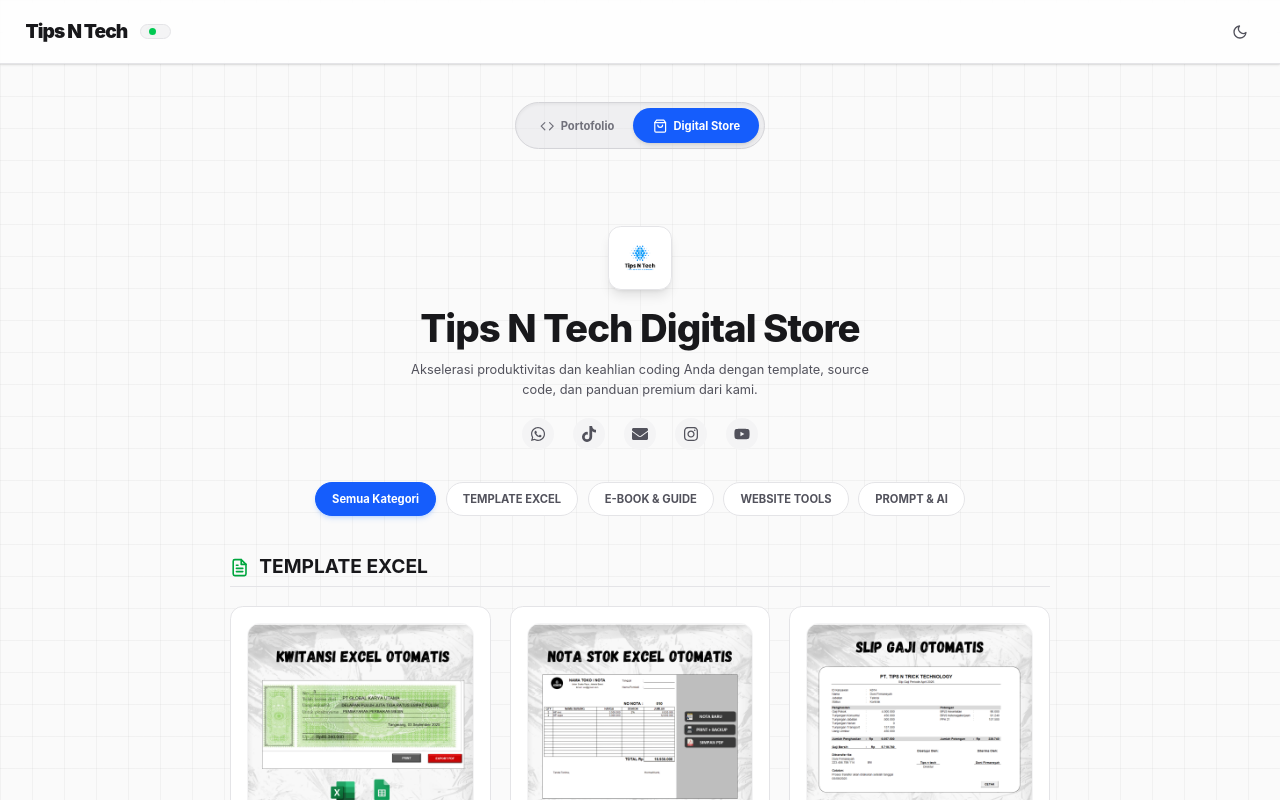
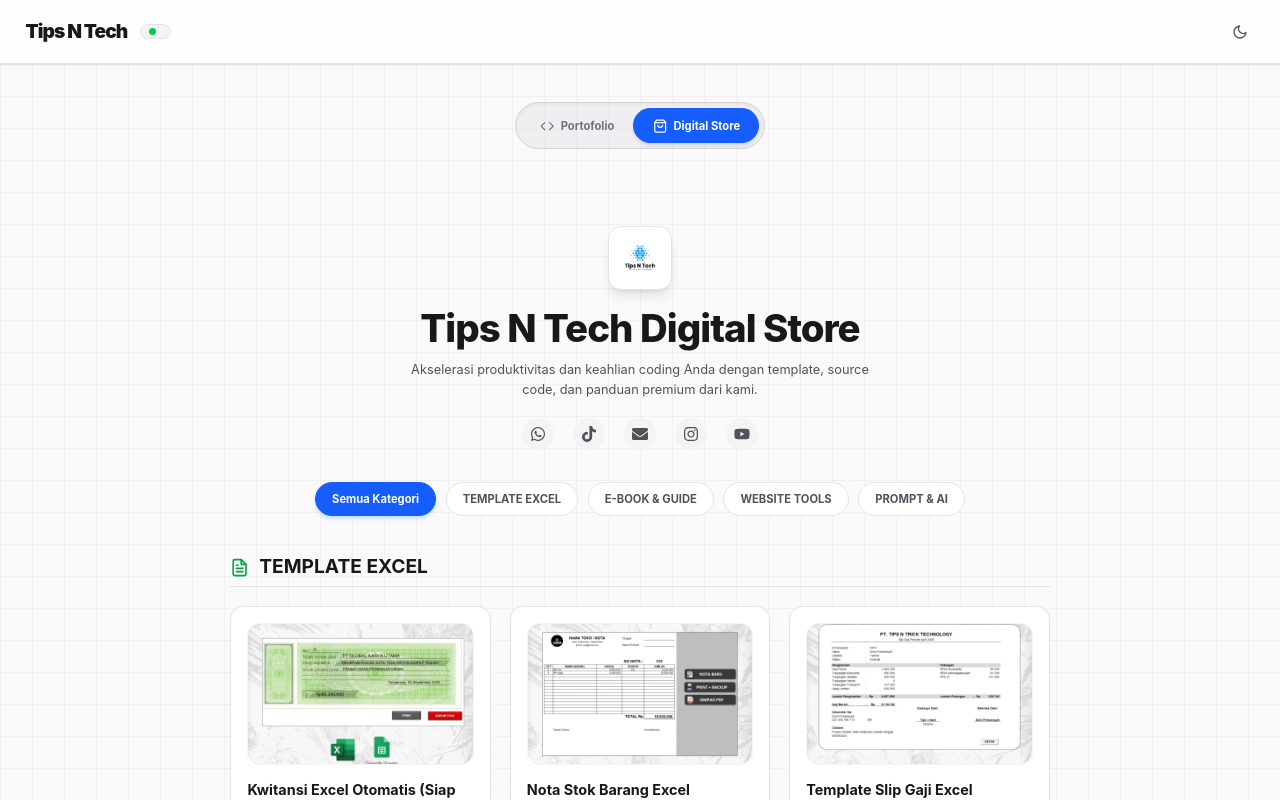
Before and after one commit to yahyamuhaimin7766/web-portfolio-reactjs, a React (Vite) app: page / in a window 1280 px wide. Both pictures are taken after a click on the button "Digital Store". Shown: the top 800 px of the page. Built offline with nearby package versions, Linux system fonts and the light colour scheme.

Commit message:
revisi path routing menjadi absolute path

```diff
--- a/src/components/Hero.jsx
+++ b/src/components/Hero.jsx
@@ -1,11 +1,10 @@
 import { useState, useEffect } from "react";
 import { motion, AnimatePresence } from "framer-motion";
-// FiSun dan FiMoon sudah dihapus dari sini
 import { FiCode, FiShoppingBag, FiArrowRight, FiFileText, FiBook, FiLayout, FiTerminal } from "react-icons/fi";
 import { FaGithub, FaTiktok, FaWhatsapp, FaEnvelope, FaInstagram, FaYoutube } from "react-icons/fa";
 
 // ==========================================================
-// DATA PRODUK
+// DATA PRODUK (Path gambar telah diubah dari ./ menjadi /)
 // ==========================================================
 const digitalProducts = [
   {
@@ -18,7 +17,7 @@
         desc: "Template kwitansi otomatis berbasis Excel yang memudahkan pembuatan kwitansi secara cepat, rapi, dan profesional. Cukup input data, kwitansi langsung terisi dan siap dicetak atau disimpan sebagai PDF.",
         price: "Rp 14.700",
         oldPrice: "Rp 49.800",
-        img: "./digital-store/kwitansi.png",
+        img: "/digital-store/kwitansi.png", // PERBAIKAN: Hapus titik
         link: "https://lynk.id/tipsntech/d1gro1nwo6v4",
       },
       {
@@ -26,7 +25,7 @@
         desc: "Nota Stok Barang Excel Otomatis untuk membantu pencatatan barang masuk dan keluar secara lebih cepat, rapi, dan akurat.",
         price: "Rp 14.900",
         oldPrice: "Rp 49.800",
-        img: "./digital-store/nota.png",
+        img: "/digital-store/nota.png", // PERBAIKAN: Hapus titik
         link: "https://lynk.id/tipsntech/lve9wwvew5oo",
       },
       {
@@ -34,7 +33,7 @@
         desc: "Butuh cara cepat dan profesional untuk membuat slip gaji karyawan? Template ini adalah solusi praktis untuk kamu yang ingin proses payroll lebih efisien tanpa ribet.",
         price: "Rp 14.900",
         oldPrice: "Rp 49.800",
-        img: "./digital-store/slipgaji.png",
+        img: "/digital-store/slipgaji.png", // PERBAIKAN: Hapus titik
         link: "https://lynk.id/tipsntech/pql08m1el03p",
       },
     ],
@@ -49,7 +48,7 @@
         desc: "E-book ini membahas langkah demi langkah cara membuat video animasi menarik dengan memanfaatkan AI gratis yang mudah digunakan.",
         price: "Rp 39.800",
         oldPrice: "Rp 150.000",
-        img: "./digital-store/ebook-animasi-comp.png",
+        img: "/digital-store/ebook-animasi-comp.png", // PERBAIKAN: Hapus titik
         link: "https://lynk.id/tipsntech/z9qrmy151gz5",
       },
     ],
@@ -64,7 +63,7 @@
         desc: "SITATIB, sebuah aplikasi web lengkap yang dibangun dengan teknologi terbaru untuk membantu sekolah Anda mengelola data tata tertib secara profesional, cepat, dan akurat.",
         price: "Rp 49.800",
         oldPrice: "Rp 250.000",
-        img: "./projects-picture/logo-projects2.png",
+        img: "/projects-picture/logo-projects2.png", // PERBAIKAN: Hapus titik
         link: "https://lynk.id/tipsntech/yzlk1o3lwdol",
       },
       {
@@ -72,7 +71,7 @@
         desc: "Membantu Anda mengatur data siswa, mengisi absensi harian, merekap data secara otomatis, hingga ekspor laporan dalam format PDF dan Excel.",
         price: "Rp 24.800",
         oldPrice: "Rp 59.900",
-        img: "./digital-store/absensi-digital1.png",
+        img: "/digital-store/absensi-digital1.png", // PERBAIKAN: Hapus titik
         link: "https://lynk.id/tipsntech/o1wyjq0kkz98",
       },
       {
@@ -80,7 +79,7 @@
         desc: "Membantu Anda mengatur data siswa, mengisi absensi harian, merekap data secara otomatis, hingga ekspor laporan dalam format PDF dan Excel.",
         price: "Rp 24.800",
         oldPrice: "Rp 59.900",
-        img: "./digital-store/absensi-digital2.png",
+        img: "/digital-store/absensi-digital2.png", // PERBAIKAN: Hapus titik
         link: "https://lynk.id/tipsntech/z8ygzn23pr02",
       },
       {
@@ -88,7 +87,7 @@
         desc: "Catat kegiatan mengajar Anda lebih cepat, rapi, & profesional langsung dari laptop — tanpa internet dan harga terjangkau khusus untuk kalangan Guru, Dosen dan Pengajar lainnya",
         price: "Rp 19.800",
         oldPrice: "Rp 55.000",
-        img: "./digital-store/jurnal-mengajar.png",
+        img: "/digital-store/jurnal-mengajar.png", // PERBAIKAN: Hapus titik
         link: "https://lynk.id/tipsntech/j4w8x7xop249",
       },
       {
@@ -96,7 +95,7 @@
         desc: "Solusi manajemen nilai yang dirancang untuk meningkatkan produktivitas guru. Kelola seluruh data penilaian siswa melalui antarmuka yang bersih dan profesional, sepenuhnya fungsional tanpa koneksi internet.",
         price: "Rp 19.900",
         oldPrice: "Rp 74.900",
-        img: "./digital-store/nilai-digital-terbaru.png",
+        img: "/digital-store/nilai-digital-terbaru.png", // PERBAIKAN: Hapus titik
         link: "https://lynk.id/tipsntech/858pkqxmo3n3",
       },
       {
@@ -104,7 +103,7 @@
         desc: "Kelola nilai siswa dengan mudah, cepat, dan tanpa internet. Aplikasi ini dirancang khusus untuk guru SD, SMP, hingga SMA agar lebih praktis dalam mencatat dan menghitung nilai siswa.",
         price: "Rp 14.900",
         oldPrice: "Rp 54.000",
-        img: "./digital-store/penilaian-siswa.png",
+        img: "/digital-store/penilaian-siswa.png", // PERBAIKAN: Hapus titik
         link: "https://lynk.id/tipsntech/5536py9e2vov",
       },
       {
@@ -112,7 +111,7 @@
         desc: "Aplikasi absensi digital berbasis web yang praktis, modern, dan powerful, cocok digunakan untuk beberapa guru yang berbeda. Data absensi siswa akan tersimpan otomatis di Google Sheets. ",
         price: "Rp 39.900",
         oldPrice: "Rp 150.000",
-        img: "./digital-store/absensi-database.png",
+        img: "/digital-store/absensi-database.png", // PERBAIKAN: Hapus titik
         link: "https://lynk.id/tipsntech/lovd18lzvkwx",
       },
       {
@@ -120,7 +119,7 @@
         desc: "Ubah cara absen sholat dhuha dan dhuhur manual yang ribet jadi digital. Laporan rekap bulanan otomatis jadi Excel Cocok untuk sekolah dan madrasah. Sekali beli, pakai selamanya.",
         price: "Rp 24.800",
         oldPrice: "Rp 50.900",
-        img: "./digital-store/epresensi-dhuha.png",
+        img: "/digital-store/epresensi-dhuha.png", // PERBAIKAN: Hapus titik
         link: "https://lynk.id/tipsntech/36rgrg62o966",
       },
       {
@@ -128,7 +127,7 @@
         desc: "Modernisasi Sistem Administrasi Presensi di Lingkungan Pesantren Anda.Tinggalkan metode presensi manual berbasis kertas yang tidak efisie dan memakan waktu dalam proses rekapitulasi bulanan.",
         price: "Rp 24.900",
         oldPrice: "Rp 59.800",
-        img: "./digital-store/epresensi-sholat5waktu.png",
+        img: "/digital-store/epresensi-sholat5waktu.png", // PERBAIKAN: Hapus titik
         link: "https://lynk.id/tipsntech/zy4zejz5pd07",
       },
       {
@@ -136,7 +135,7 @@
         desc: "Dengan paket ini, kamu dapat 3 aplikasi digital siap pakai + Bonus prompt web mengajar.",
         price: "Rp 49.700",
         oldPrice: "Rp 165.000",
-        img: "./digital-store/bundle-aplikasi.png",
+        img: "/digital-store/bundle-aplikasi.png", // PERBAIKAN: Hapus titik
         link: "https://lynk.id/tipsntech/1envv9wgz2ye",
       },
     ],
@@ -150,7 +149,7 @@
         name: "Kumpulan Prompt Aplikasi Web Mengajar",
         desc: "Di sini ada kumpulan prompt website yang bisa langsung kamu pakai untuk berbagai kebutuhan mengajar dan desain bikin web statis!.",
         price: "Rp 10.900",
-        img: "./digital-store/prompt-mengajar.png",
+        img: "/digital-store/prompt-mengajar.png", // PERBAIKAN: Hapus titik
         link: "https://lynk.id/tipsntech/dy49er6g9l2m",
       },
     ],
@@ -158,7 +157,6 @@
 ];
 
 const Hero = ({ mode, setMode }) => {
-  // State isDark dan toggleDarkMode dihapus dari Hero karena sudah diurus oleh Navbar
   const [activeCategory, setActiveCategory] = useState("all");
 
   const filteredProducts = activeCategory === "all" ? digitalProducts : digitalProducts.filter((product) => product.id === activeCategory);
@@ -204,17 +202,14 @@
               transition={{ duration: 0.3 }}
               className="w-full max-w-screen-lg flex flex-col md:flex-row items-center gap-12"
             >
-              {/* Kolom Kiri */}
               <div className="flex-1 w-full flex flex-col items-center md:items-start text-center md:text-left">
-                {/* Foto dan Teks Sejajar */}
                 <div className="flex flex-col md:flex-row items-center md:items-center gap-5 md:gap-6 mb-6">
-                  {/* Foto Profil */}
+                  {/* Foto Profil (Path diperbaiki jadi /) */}
                   <div className="relative group shrink-0">
                     <div className="absolute -inset-0.5 bg-gradient-to-r from-zinc-500 to-zinc-900 dark:from-zinc-400 dark:to-white rounded-full opacity-30 group-hover:opacity-60 transition duration-500 blur"></div>
-                    <img src="./profilku.jpg" alt="Yahya Muhaimin" className="relative w-24 h-24 sm:w-28 sm:h-28 md:w-24 md:h-24 rounded-full object-cover border-4 border-white dark:border-darkBg shadow-xl" />
+                    <img src="/foto-profil.jpg" alt="Yahya Muhaimin" className="relative w-24 h-24 sm:w-28 sm:h-28 md:w-24 md:h-24 rounded-full object-cover border-4 border-white dark:border-darkBg shadow-xl" />
                   </div>
 
-                  {/* Teks Sapaan */}
                   <div className="flex flex-col items-center md:items-start mt-3 md:mt-0">
                     <p className="text-[10px] sm:text-xs font-bold uppercase tracking-widest text-zinc-500 mb-2">Systems Architecture & Web Development</p>
                     <h2 className="text-4xl md:text-5xl lg:text-6xl font-extrabold tracking-tight text-zinc-900 dark:text-white leading-tight">
@@ -279,7 +274,7 @@
               <div className="text-center mb-10">
                 <div className="w-20 h-20 bg-white dark:bg-darkCard rounded-2xl flex items-center justify-center shadow-lg border border-zinc-200 dark:border-zinc-700 mx-auto mb-6 group hover:scale-110 transition-transform duration-300 overflow-hidden">
                   <a href="https://www.tiktok.com/@tipsntrick.tech" target="_blank" rel="noopener noreferrer" className="w-full h-full p-1.5 flex items-center justify-center">
-                    <img src="./logo/logo-tiktok.png" alt="Logo Tips N Tech" className="w-full h-full rounded-xl object-cover" />
+                    <img src="/logo/logo-tiktok.png" alt="Logo Tips N Tech" className="w-full h-full rounded-xl object-cover" />
                   </a>
                 </div>
                 <h2 className="text-4xl md:text-5xl font-extrabold tracking-tight text-zinc-900 dark:text-white mb-4">Tips N Tech Digital Store</h2>
@@ -288,7 +283,7 @@
                 {/* --- ICON SOSMED KHUSUS STORE --- */}
                 <div className="flex items-center justify-center gap-5 sm:gap-6 mt-6">
                   <a
-                    href="https://wa.me/625719503429"
+                    href="https://wa.me/628XXXXXXXXXX"
                     target="_blank"
                     rel="noreferrer"
                     className="p-2.5 rounded-full bg-zinc-100 dark:bg-zinc-800 text-zinc-600 dark:text-zinc-300 hover:bg-green-100 hover:text-green-600 dark:hover:bg-green-900/50 dark:hover:text-green-400 transition-colors duration-300"
@@ -296,23 +291,26 @@
                     <FaWhatsapp size={20} />
                   </a>
                   <a
-                    href="https://www.tiktok.com/@tipsntrick.tech?is_from_webapp=1&sender_device=pc"
+                    href="https://tiktok.com/@tipsntrick.tech"
                     target="_blank"
                     rel="noreferrer"
                     className="p-2.5 rounded-full bg-zinc-100 dark:bg-zinc-800 text-zinc-600 dark:text-zinc-300 hover:bg-zinc-200 hover:text-black dark:hover:bg-zinc-700 dark:hover:text-white transition-colors duration-300"
                   >
                     <FaTiktok size={20} />
                   </a>
+
+                  {/* ICON EMAIL: Membuka Gmail Langsung */}
                   <a
-                    href="https://mail.google.com/mail/?view=cm&fs=1&to=tipsntech.trick@gmail.com&su=Halo%20TipsnTech%20Store"
+                    href="https://mail.google.com/mail/?view=cm&fs=1&to=emailanda@gmail.com&su=Halo%20TipsnTech%20Store"
                     target="_blank"
                     rel="noreferrer"
                     className="p-2.5 rounded-full bg-zinc-100 dark:bg-zinc-800 text-zinc-600 dark:text-zinc-300 hover:bg-red-100 hover:text-red-600 dark:hover:bg-red-900/50 dark:hover:text-red-400 transition-colors duration-300"
                   >
                     <FaEnvelope size={20} />
                   </a>
+
                   <a
-                    href="https://www.instagram.com/tipsntrick.tech?igsh=dnm4awk2y2zzzdm0"
+                    href="https://instagram.com/usernameanda"
                     target="_blank"
                     rel="noreferrer"
                     className="p-2.5 rounded-full bg-zinc-100 dark:bg-zinc-800 text-zinc-600 dark:text-zinc-300 hover:bg-pink-100 hover:text-pink-600 dark:hover:bg-pink-900/50 dark:hover:text-pink-400 transition-colors duration-300"
@@ -320,7 +318,7 @@
                     <FaInstagram size={20} />
                   </a>
                   <a
-                    href="https://youtube.com/@tipsntrick.techno?si=bfd6nh2vyxkdbcvq"
+                    href="https://youtube.com/@channelanda"
                     target="_blank"
                     rel="noreferrer"
                     className="p-2.5 rounded-full bg-zinc-100 dark:bg-zinc-800 text-zinc-600 dark:text-zinc-300 hover:bg-red-100 hover:text-red-600 dark:hover:bg-red-900/50 dark:hover:text-red-500 transition-colors duration-300"
@@ -372,8 +370,9 @@
                       <div className="grid grid-cols-2 lg:grid-cols-3 gap-3 sm:gap-6">
                         {cat.items.map((item, idx) => (
                           <div key={idx} className="flex flex-col bg-white dark:bg-darkCard border border-zinc-200 dark:border-zinc-800 rounded-xl sm:rounded-2xl p-3 sm:p-5 hover:shadow-xl hover:-translate-y-1 transition-all duration-300">
-                            <div className="group flex flex-col bg-zinc-100 dark:bg-zinc-800/50 border border-zinc-100 dark:border-zinc-800 rounded-lg sm:rounded-2xl overflow-hidden hover:shadow-xl transition-all duration-300 hover:-translate-y-1 sm:hover:-translate-y-2">
-                              <img src={item.img} alt={item.name} className="w-full h-24 sm:h-auto object-cover transform hover:scale-105 transition-transform duration-500" />
+                            {/* PERBAIKAN: Menambahkan aspect-[16/10] dan position absolute agar layout gambar stabil di HP */}
+                            <div className="group relative bg-zinc-100 dark:bg-zinc-800/50 border border-zinc-100 dark:border-zinc-800 rounded-lg sm:rounded-2xl overflow-hidden hover:shadow-xl transition-all duration-300 aspect-[16/10] w-full">
+                              <img src={item.img} alt={item.name} loading="lazy" className="absolute inset-0 w-full h-full object-cover transform hover:scale-105 transition-transform duration-500" />
                             </div>
 
                             <h4 className="text-sm sm:text-lg font-bold text-zinc-900 dark:text-white mb-1 sm:mb-2 mt-3 sm:mt-5 leading-tight line-clamp-2">{item.name}</h4>
```
